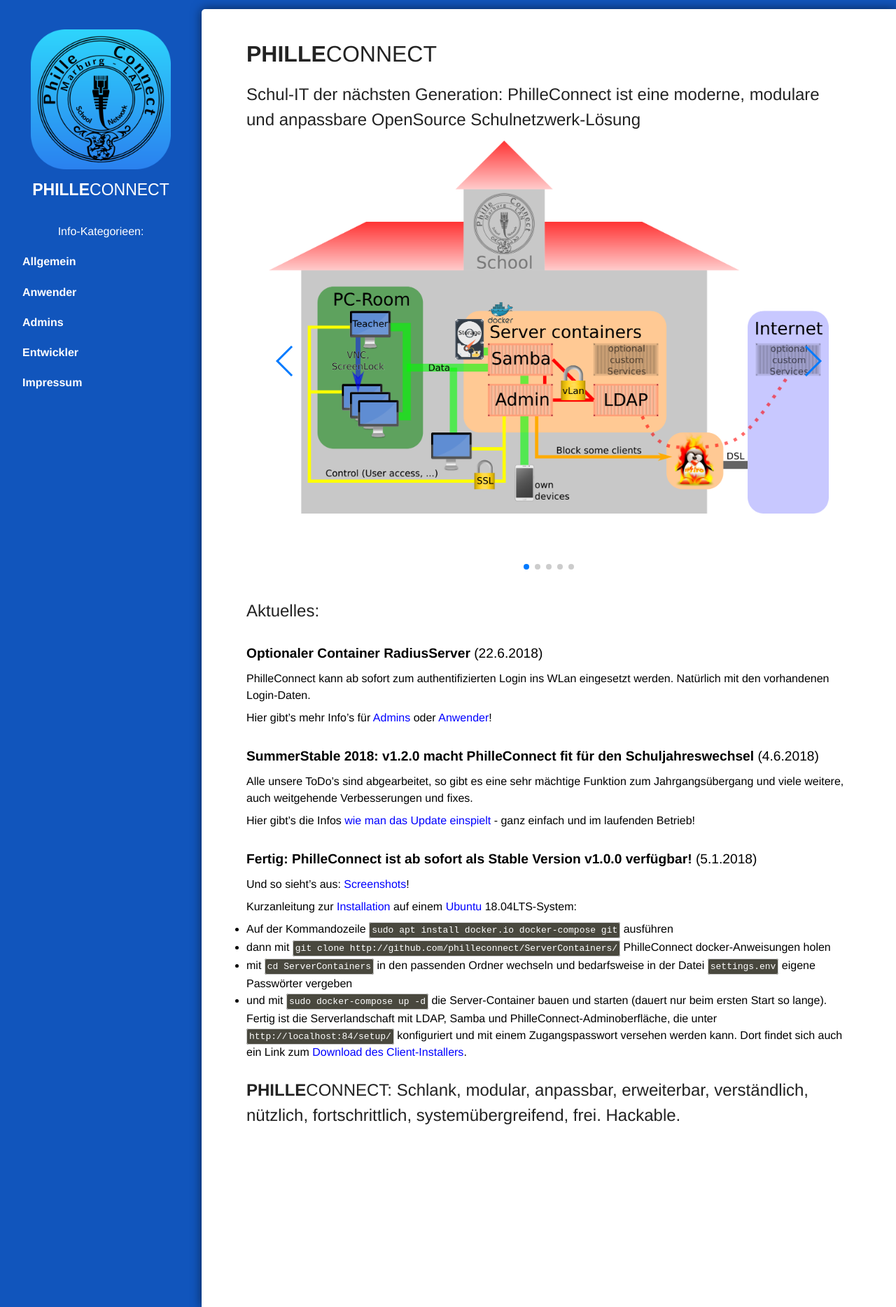
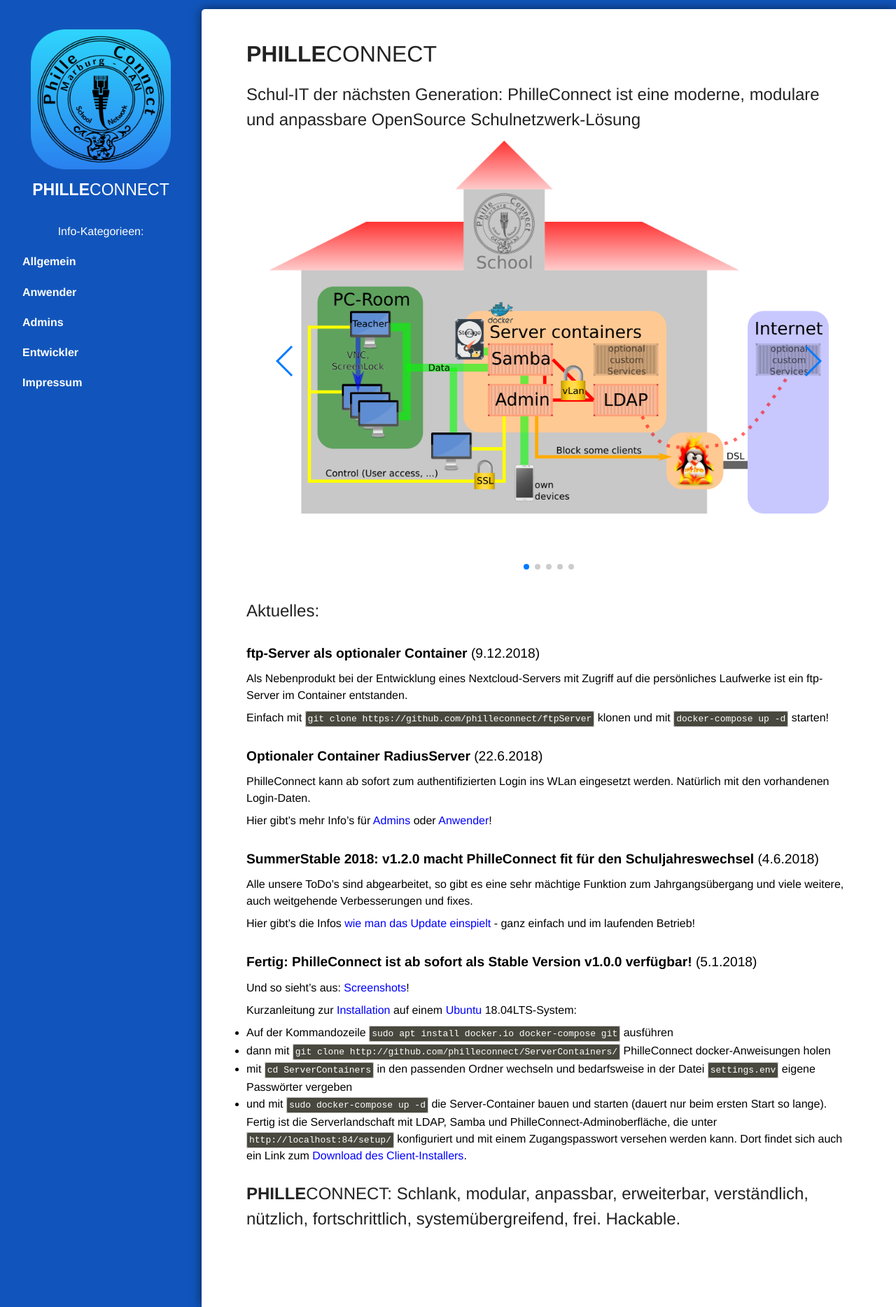
Before and after one commit to philleconnect/philleconnect.github.io, a Jekyll site: the page built from index.md, in a window 1280 px wide. Shown: the whole page at 70% size. Built offline with Jekyll 4.4.1, drawn with Linux system fonts in a browser that asks for light colours; our own code applies the rules of GitHub Pages for plain Markdown files.

Commit message:
addes news about ftpServer

```diff
--- a/index.md
+++ b/index.md
@@ -28,6 +28,12 @@
 
 ## Aktuelles:
 
+### **ftp-Server als optionaler Container** (9.12.2018)
+
+Als Nebenprodukt bei der Entwicklung eines Nextcloud-Servers mit Zugriff auf die persönliches Laufwerke ist ein ftp-Server im Container entstanden.
+
+Einfach mit `git clone https://github.com/philleconnect/ftpServer` klonen und mit `docker-compose up -d` starten!
+
 ### **Optionaler Container RadiusServer** (22.6.2018)
 
 PhilleConnect kann ab sofort zum authentifizierten Login ins WLan eingesetzt werden. Natürlich mit den vorhandenen Login-Daten.
```
